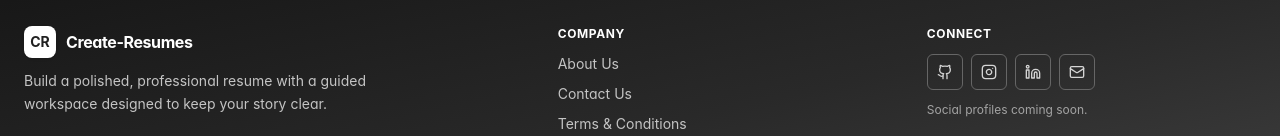
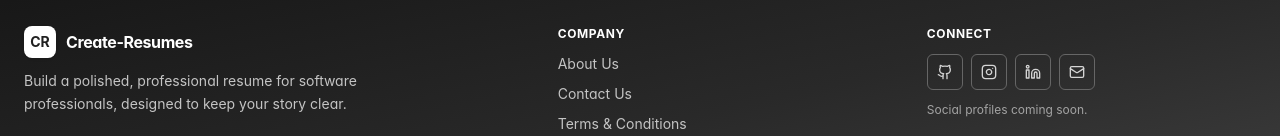
Before and after one commit to Gitanuj993/create-resume-ui, a React (Vite) app: page /privacy in a window 1280 px wide. Shown: the part 816-952 px from the top of the page. Built offline with nearby package versions, Linux system fonts and the light colour scheme.

Commit message:
changed footer summary

```diff
--- a/src/components/Footer.tsx
+++ b/src/components/Footer.tsx
@@ -30,7 +30,7 @@ export const Footer: React.FC = () => {
               </span>
             </div>
             <p className="mt-3 text-sm leading-relaxed text-[#C4C4C4]">
-              Build a polished, professional resume with a guided workspace designed to keep your story clear.
+              Build a polished, professional resume for software professionals, designed to keep your story clear.
             </p>
           </div>
 
```
